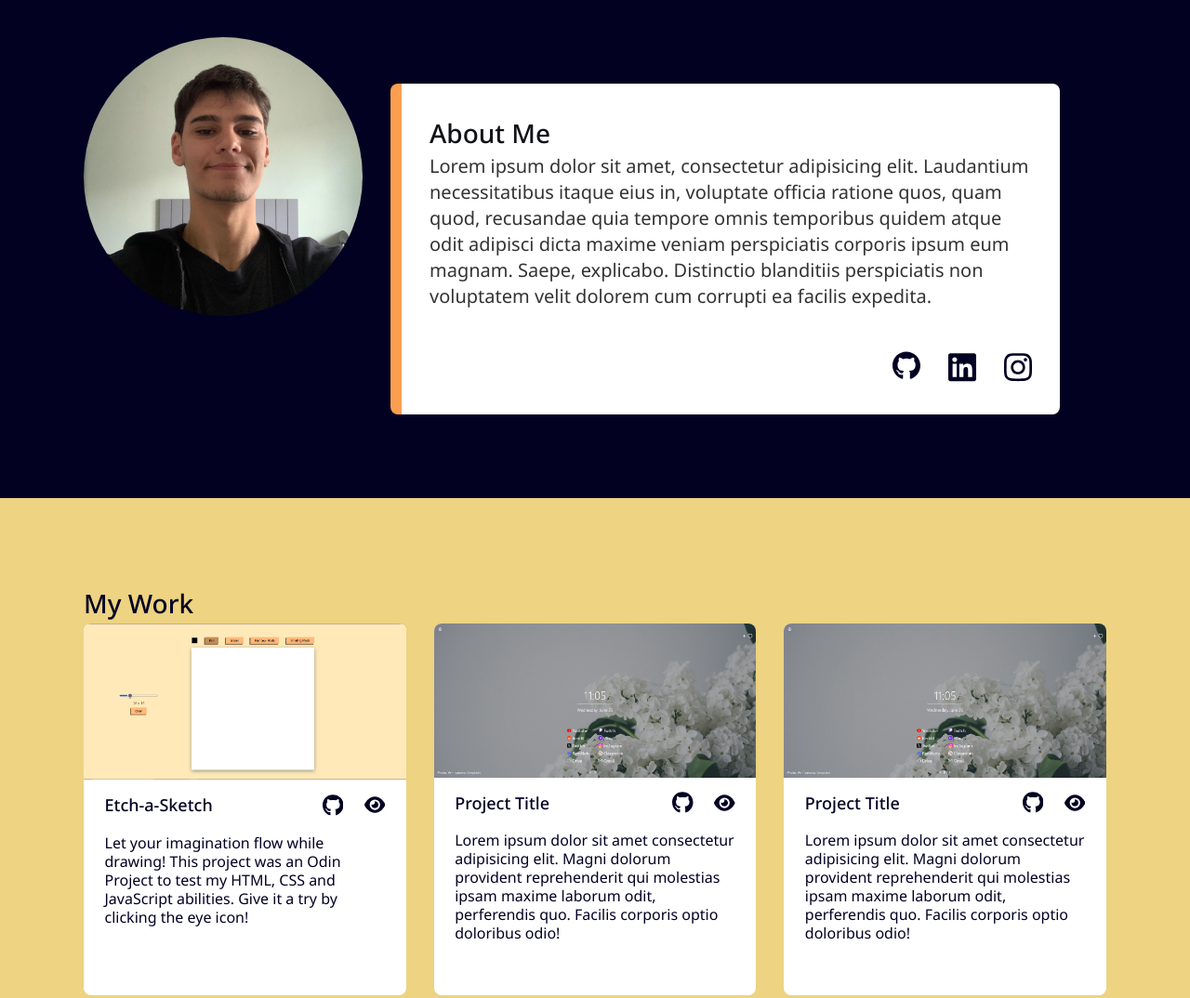
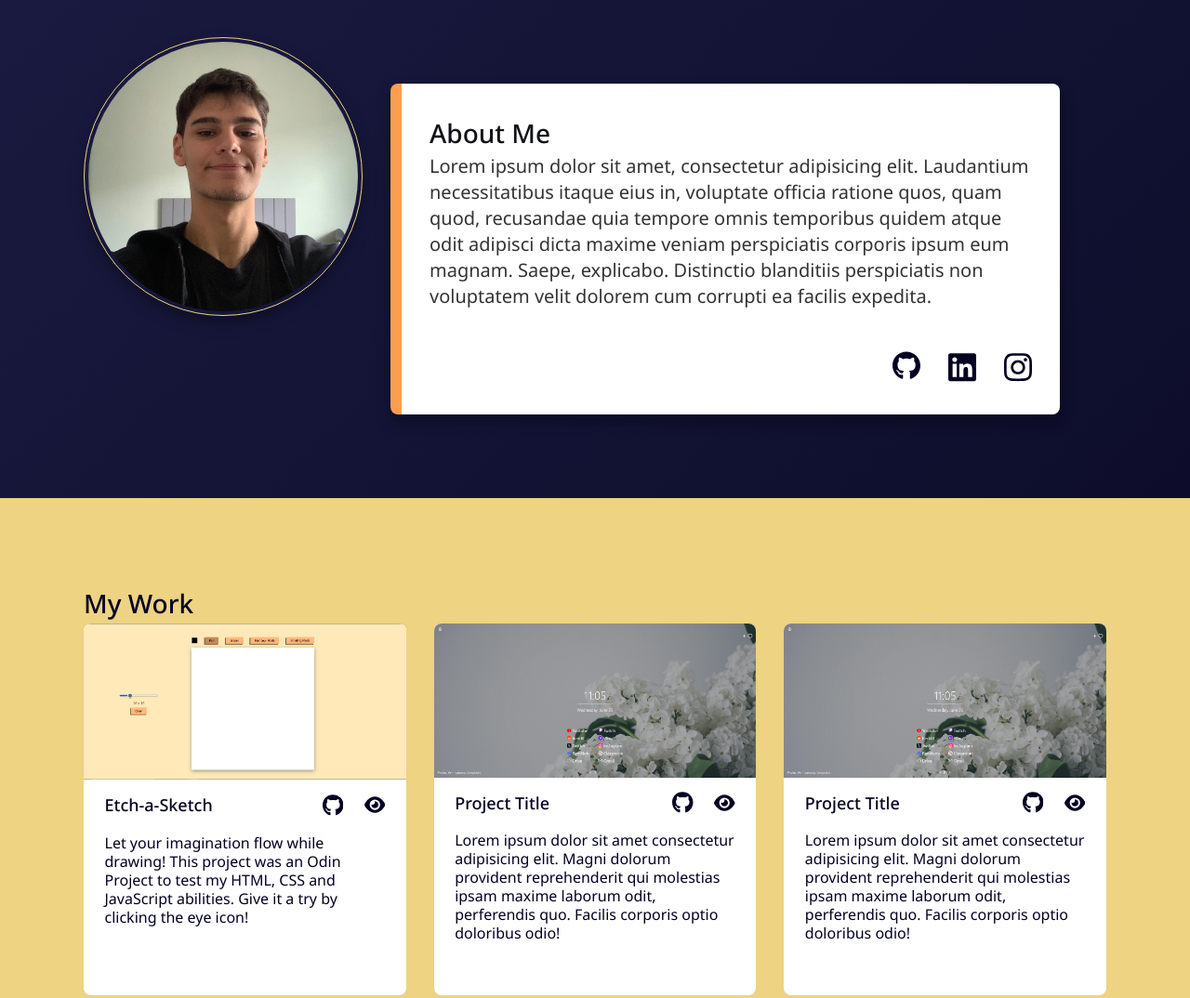
Before and after one commit to bisuketto0/Homepage, a plain HTML site: page index.html in a window 1280 px wide. Shown: the top 1074 px of the page at 93% size. Drawn offline with Linux system fonts and the light colour scheme.

Commit message:
Header #3 - Make subtle style changes to add a better look

```diff
--- a/styles.css
+++ b/styles.css
@@ -58,7 +58,7 @@ h3 {
 }
 
 header {
-  background-color: var(--primary-color);
+  background: linear-gradient(135deg, #1a1a40, #0d0d2b);
   color: var(--black);
 }
 
@@ -73,6 +73,10 @@ header {
   height: var(--large-spacer2-5);
   border-radius: 50%;
 
+  box-shadow: 0 8px 16px rgba(0, 0, 0, 0.3);
+  border: 1px solid var(--secondary-color2);
+  padding: 4px;
+
   transform: translateY(-50px);
 }
 
@@ -82,6 +86,7 @@ header {
   padding: var(--spacer2);
   border-left: 12px solid var(--secondary-color);
   border-radius: var(--border-radius);
+  box-shadow: 0 8px 16px rgba(0, 0, 0, 0.3);
 }
 
 .personal-info .about-me p {
```
